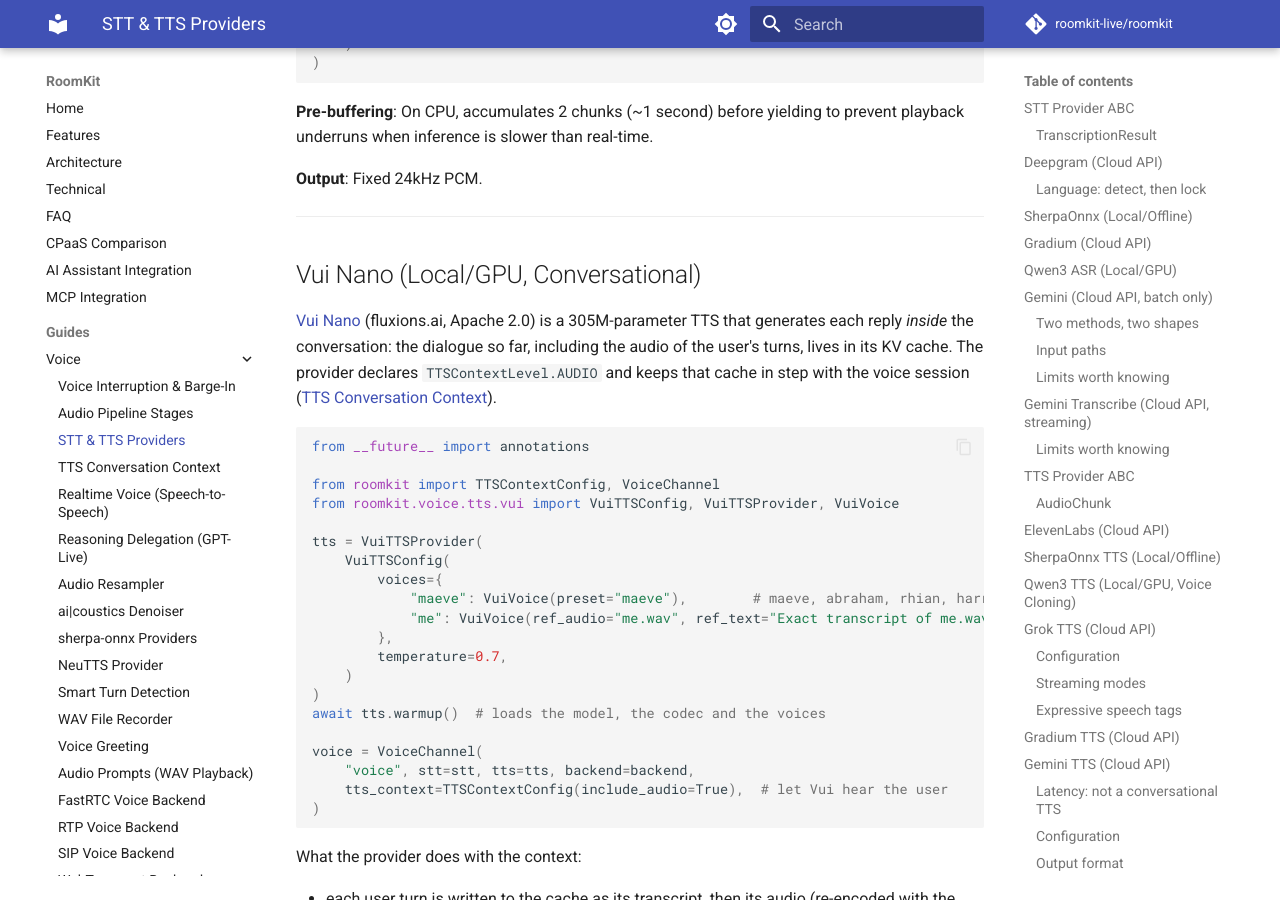
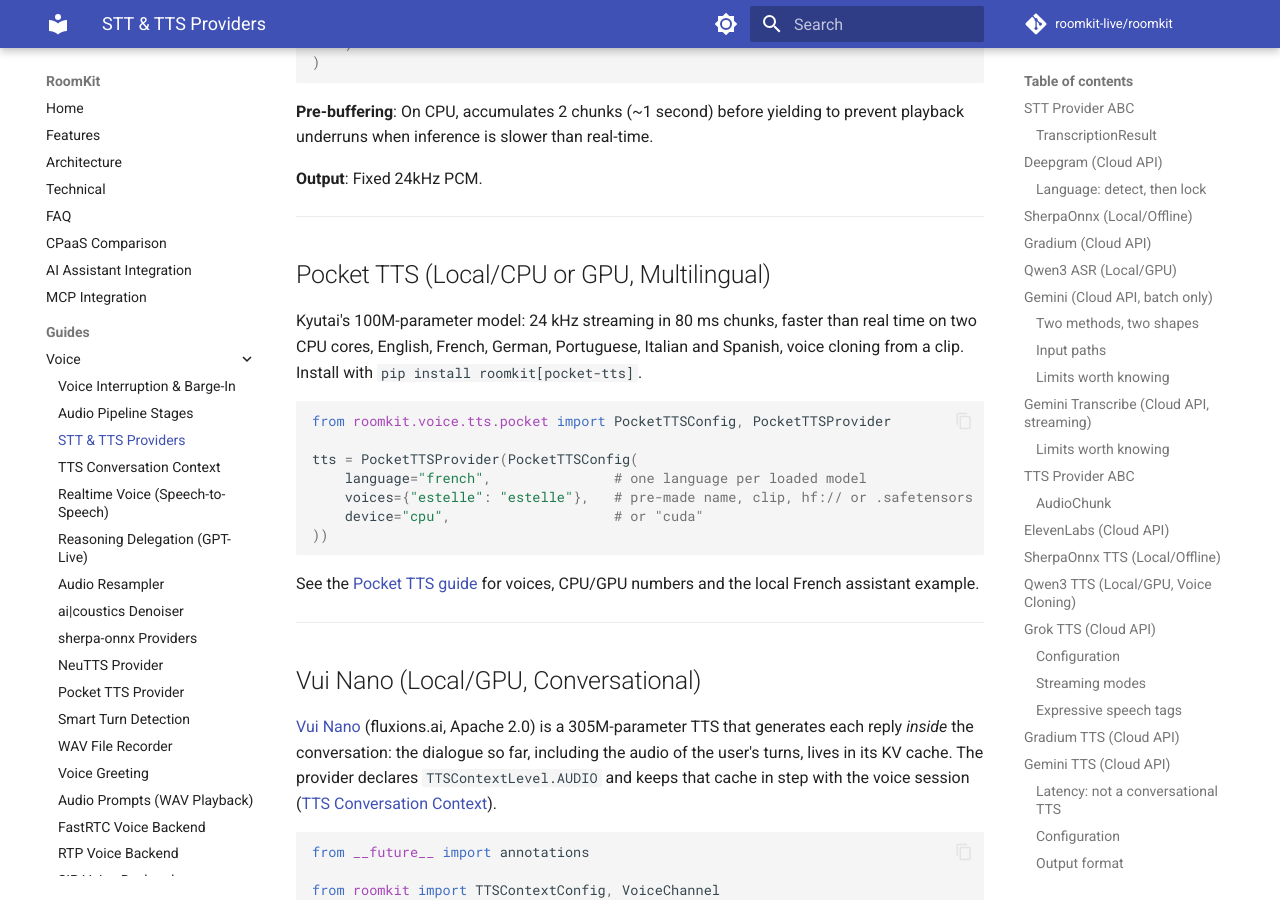
Before and after one commit to roomkit-live/roomkit-docs, an MkDocs documentation site: the page built from docs/guides/stt-tts-providers.md, in a window 1280 px wide and 900 px high, scrolled down 21075 px. Built offline with MkDocs 1.6.1 and Material for MkDocs 9.7.7, drawn with Linux system fonts in a browser that asks for light colours; comment, search, counter and statistics services are not loaded; some of the changed text lies outside the part shown.

Commit message:
docs(voice): Pocket TTS, a local multilingual TTS on the CPU or a CUDA GPU
New guide: configuration, voices and voice export, CPU/GPU measurements,
barge-in behaviour, and the local French assistant example. Also listed in
features.md, the STT/TTS providers guide, the API reference and the nav.

````diff
--- a/docs/guides/stt-tts-providers.md
+++ b/docs/guides/stt-tts-providers.md
@@ -898,6 +898,27 @@ tts = NeuTTSProvider(
 
 ---
 
+## Pocket TTS (Local/CPU or GPU, Multilingual)
+
+Kyutai's 100M-parameter model: 24 kHz streaming in 80 ms chunks, faster than
+real time on two CPU cores, English, French, German, Portuguese, Italian and
+Spanish, voice cloning from a clip. Install with `pip install roomkit[pocket-tts]`.
+
+```python
+from roomkit.voice.tts.pocket import PocketTTSConfig, PocketTTSProvider
+
+tts = PocketTTSProvider(PocketTTSConfig(
+    language="french",               # one language per loaded model
+    voices={"estelle": "estelle"},   # pre-made name, clip, hf:// or .safetensors
+    device="cpu",                    # or "cuda"
+))
+```
+
+See the [Pocket TTS guide](pocket-tts.md) for voices, CPU/GPU numbers and the
+local French assistant example.
+
+---
+
 ## Vui Nano (Local/GPU, Conversational)
 
 [Vui Nano](https://huggingface.co/fluxions/vui) (fluxions.ai, Apache 2.0) is a
@@ -1073,6 +1094,7 @@ async for sentence in split_sentences(ai_token_stream(), min_chunk_chars=20):
 | **Qwen3 TTS** | Local TTS | Post-gen | Medium | Free | Voice cloning, GPU |
 | **NeuTTS** | Local TTS | GGUF only | Medium | Free | Voice cloning, GGUF quantized |
 | **Vui Nano** | Local TTS | Yes | Low (GPU) | Free | Replies conditioned on the dialogue audio, English |
+| **Pocket TTS** | Local TTS | Yes | Low (CPU or GPU) | Free | Six languages incl. French, no GPU needed |
 
 ## Using with VoiceChannel
 
--- a/mkdocs.yml
+++ b/mkdocs.yml
@@ -79,6 +79,7 @@ nav:
           - ai|coustics Denoiser: guides/aicoustics-denoiser.md
           - sherpa-onnx Providers: guides/sherpa-onnx.md
           - NeuTTS Provider: guides/neutts.md
+          - Pocket TTS Provider: guides/pocket-tts.md
           - Smart Turn Detection: guides/smart-turn.md
           - WAV File Recorder: guides/wav-file-recorder.md
           - Voice Greeting: guides/voice-greeting.md
````
Also changed, not shown: docs/api/providers-voice.md (+8 -0 lines), docs/features.md (+1 -0 lines), docs/guides/pocket-tts.md (added, +131 -0 lines).
